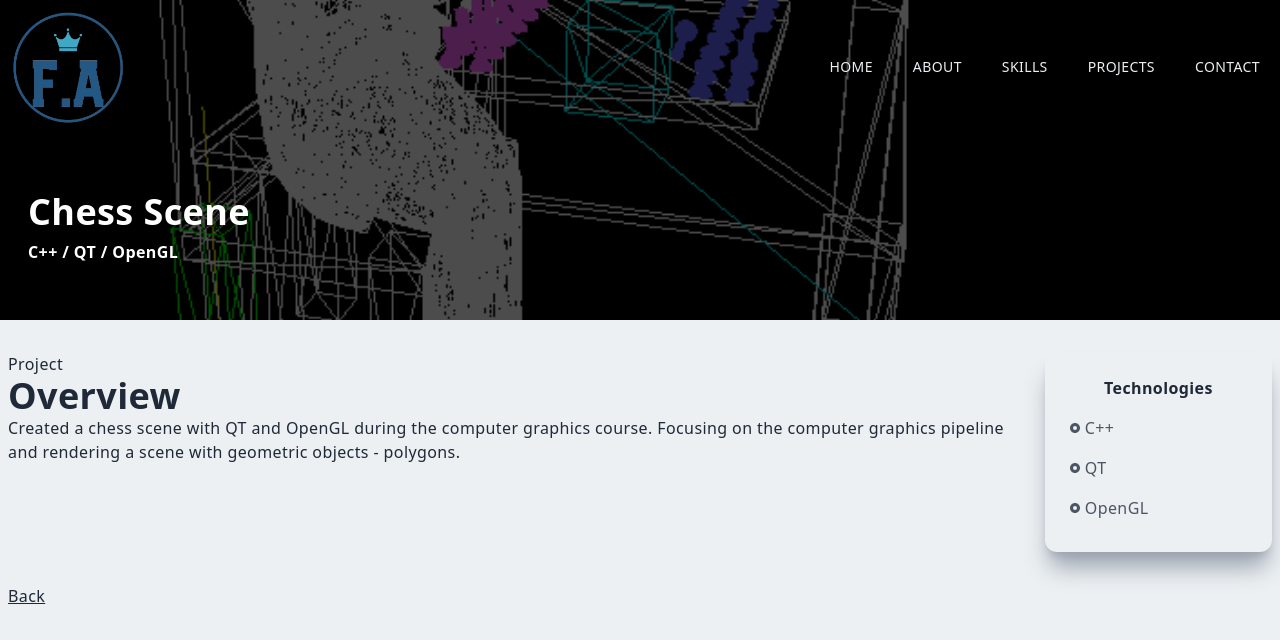
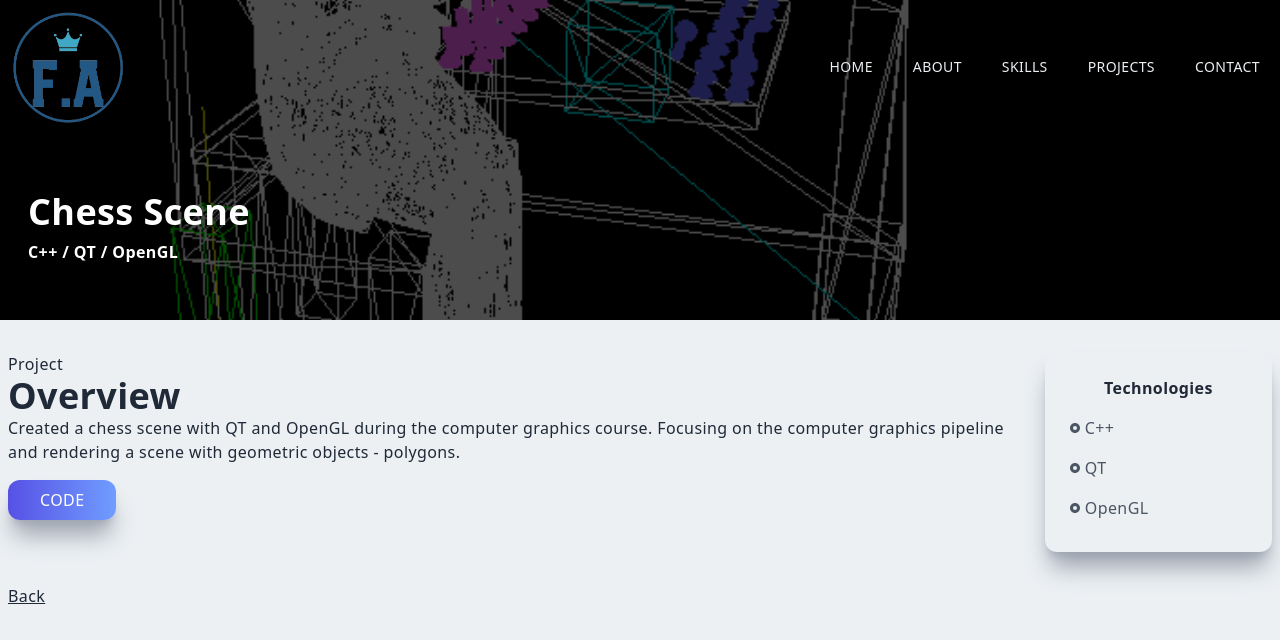
Before and after one commit to FurkanHRAydin/FurkanWebPage, a Next.js app: page /projects/chessScene in a window 1280 px wide. Shown: the top 640 px of the page. Built offline with nearby package versions, Linux system fonts and the light colour scheme.

Commit message:
added code links

```diff
--- a/src/const/project.ts
+++ b/src/const/project.ts
@@ -10,6 +10,7 @@ export const ChessScene : Project =  {
     technologyMain: "C++ / QT / OpenGL",
     description: `Created a chess scene with QT and OpenGL during the computer graphics course.
     Focusing on the computer graphics pipeline and rendering a scene with geometric objects - polygons.`,
+    codeUrl: "https://github.com/FurkanHRAydin/University/tree/main/Semester%204/Cg1/chess_scene-master",
     demoUrl: "",
     technologyAll: ["C++", "QT", "OpenGL"]
 };
@@ -19,6 +20,7 @@ export const MovieDatabase: Project = {
     title: "Movie Database",
     technologyMain: "Java / Hibernate / Jakarta",
     description: `A database application for movie management realized in Java with Swing, Hibernate and Jakarta during databases course.`,
+    codeUrl: "https://github.com/FurkanHRAydin/University/tree/main/Semester%203/DBS2/movie_database-main",
     demoUrl: "",
     technologyAll: ["Java", "Hibernate", "Jakarta", "Swing"],
   };
@@ -28,6 +30,7 @@ export const MovieDatabase: Project = {
     title: "The World Hardest Game",
     technologyMain: "Java / JavaFX",
     description: `A variation of the popular browser game The World Hardest Game in a matrix version implemented in Java with JavaFX.`,
+    codeUrl: "https://github.com/FurkanHRAydin/University/tree/main/Semester%203/Snake/src/application",
     demoUrl: "",
     technologyAll: ["Java", "JavaFX"],
   };
--- a/src/models/Project.ts
+++ b/src/models/Project.ts
@@ -5,6 +5,7 @@ export type Project = {
   title: string;
   technologyMain: string;
   description: string;
+  codeUrl: string,
   demoUrl: string;
   technologyAll: string[];
 };
--- a/src/pages/projects/chessScene.tsx
+++ b/src/pages/projects/chessScene.tsx
@@ -27,6 +27,9 @@ const chessScene = () => {
                 <p>Project</p>
                 <h2>Overview</h2>
                 <p>{ChessScene.description}</p>
+                <Link href={ChessScene.codeUrl} target="_blank" rel="noreferrer">
+                    <button className='px-8 py-2 mt-4 mr-8'>Code</button>
+                </Link>
             </div>
             <div className='col-span-4 md:col-span-1 shadow-xl shadow-gray-400 rounded-xl p-4'>
                 <div className='p-2'>
--- a/src/pages/projects/movieDatabase.tsx
+++ b/src/pages/projects/movieDatabase.tsx
@@ -27,6 +27,9 @@ const movieDatabase = () => {
                 <p>Project</p>
                 <h2>Overview</h2>
                 <p>{MovieDatabase.description}</p>
+                <Link href={MovieDatabase.codeUrl} target="_blank" rel="noreferrer">
+                    <button className='px-8 py-2 mt-4 mr-8'>Code</button>
+                </Link>
             </div>
             <div className='col-span-4 md:col-span-1 shadow-xl shadow-gray-400 rounded-xl p-4'>
                 <div className='p-2'>
--- a/src/pages/projects/theWorldHardestGame.tsx
+++ b/src/pages/projects/theWorldHardestGame.tsx
@@ -27,6 +27,9 @@ const theWorldHardestGame = () => {
                 <p>Project</p>
                 <h2>Overview</h2>
                 <p>{TheWorldHardestGame.description}</p>
+                <Link href={TheWorldHardestGame.codeUrl} target="_blank" rel="noreferrer">
+                    <button className='px-8 py-2 mt-4 mr-8'>Code</button>
+                </Link>
             </div>
             <div className='col-span-4 md:col-span-1 shadow-xl shadow-gray-400 rounded-xl p-4'>
                 <div className='p-2'>
```
